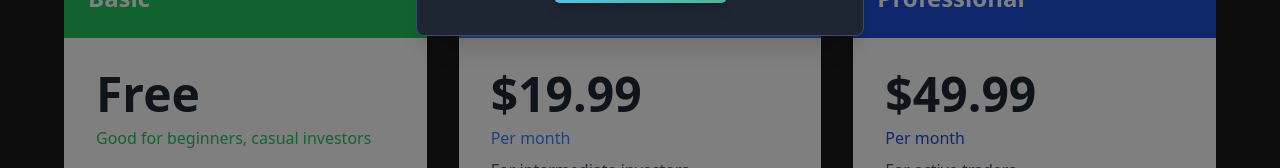
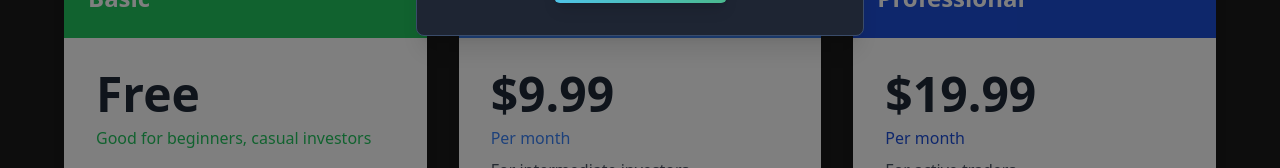
Before and after one commit to vngyn124/RetailEdge, a React (Vite) app: page /pricing in a window 1280 px wide. Shown: the part 527-695 px from the top of the page. Built offline with nearby package versions, Linux system fonts and the light colour scheme; no server answers.

Commit message:
change price

```diff
--- a/src/pages/Pricing.tsx
+++ b/src/pages/Pricing.tsx
@@ -88,7 +88,7 @@ const Pricing = () => {
               <h2 className="text-2xl font-bold text-white">Standard</h2>
             </div>
             <div className="bg-white text-gray-800 p-8 flex flex-col flex-1">
-              <div className="text-5xl font-bold mb-2">$19.99</div>
+              <div className="text-5xl font-bold mb-2">$9.99</div>
               <p className="text-blue-500 mb-2">Per month</p>
               <p className="text-gray-600 mb-6">For intermediate investors</p>
               <ul className="space-y-4 mb-8 flex-1">
@@ -132,7 +132,7 @@ const Pricing = () => {
               <h2 className="text-2xl font-bold text-white">Professional</h2>
             </div>
             <div className="bg-white text-gray-800 p-8 flex flex-col flex-1">
-              <div className="text-5xl font-bold mb-2">$49.99</div>
+              <div className="text-5xl font-bold mb-2">$19.99</div>
               <p className="text-blue-700 mb-2">Per month</p>
               <p className="text-gray-600 mb-6">For active traders</p>
               <ul className="space-y-4 mb-8 flex-1">
```
